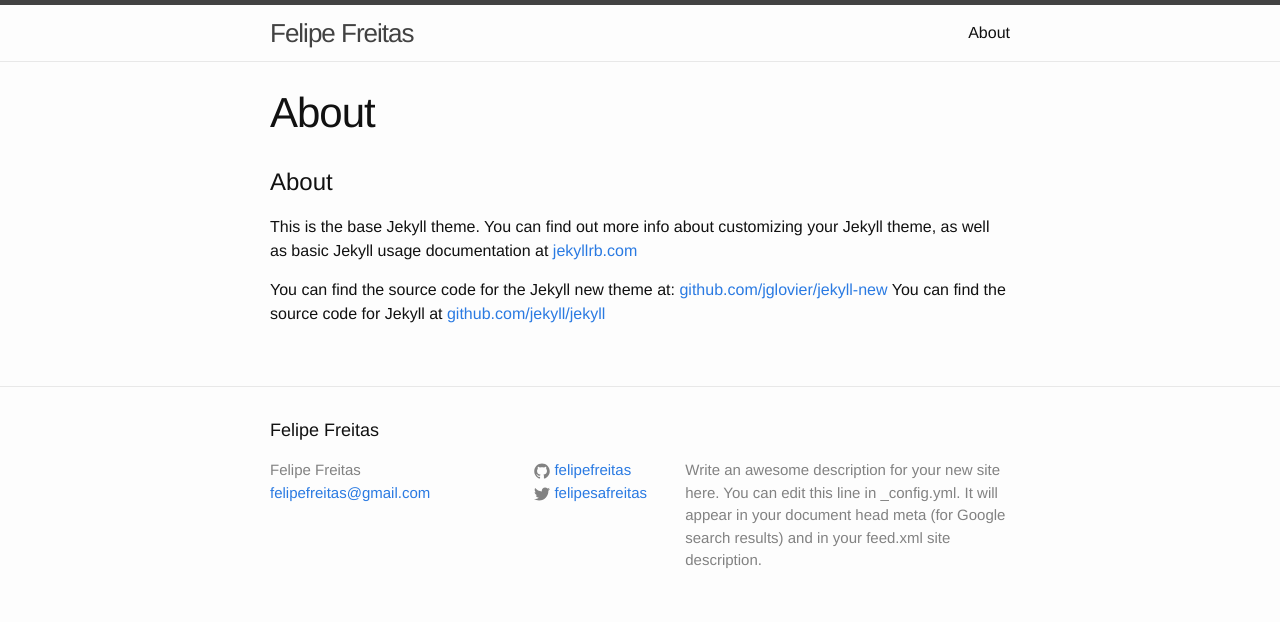
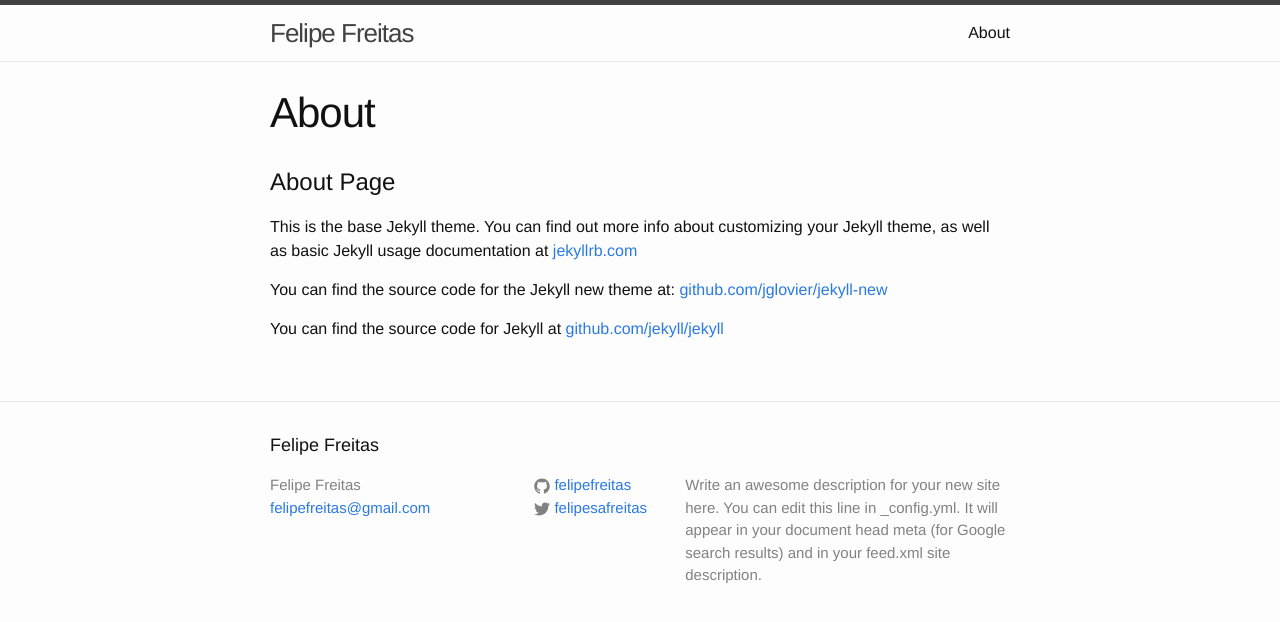
Before and after one commit to felipefreitas/felipefreitas.github.io, a Jekyll site: the page built from about.md, in a window 1280 px wide. Shown: the top 622 px of the page. Built offline with Jekyll 4.4.1, drawn with Linux system fonts in a browser that asks for light colours.

Commit message:
change the commit

```diff
--- a/about.md
+++ b/about.md
@@ -4,8 +4,10 @@ title: About
 permalink: /about/
 ---
 
-# About
+# About Page
+
 This is the base Jekyll theme. You can find out more info about customizing your Jekyll theme, as well as basic Jekyll usage documentation at [jekyllrb.com](http://jekyllrb.com/)
 
 You can find the source code for the Jekyll new theme at: [github.com/jglovier/jekyll-new](https://github.com/jglovier/jekyll-new)
+
 You can find the source code for Jekyll at [github.com/jekyll/jekyll](https://github.com/jekyll/jekyll)
```
